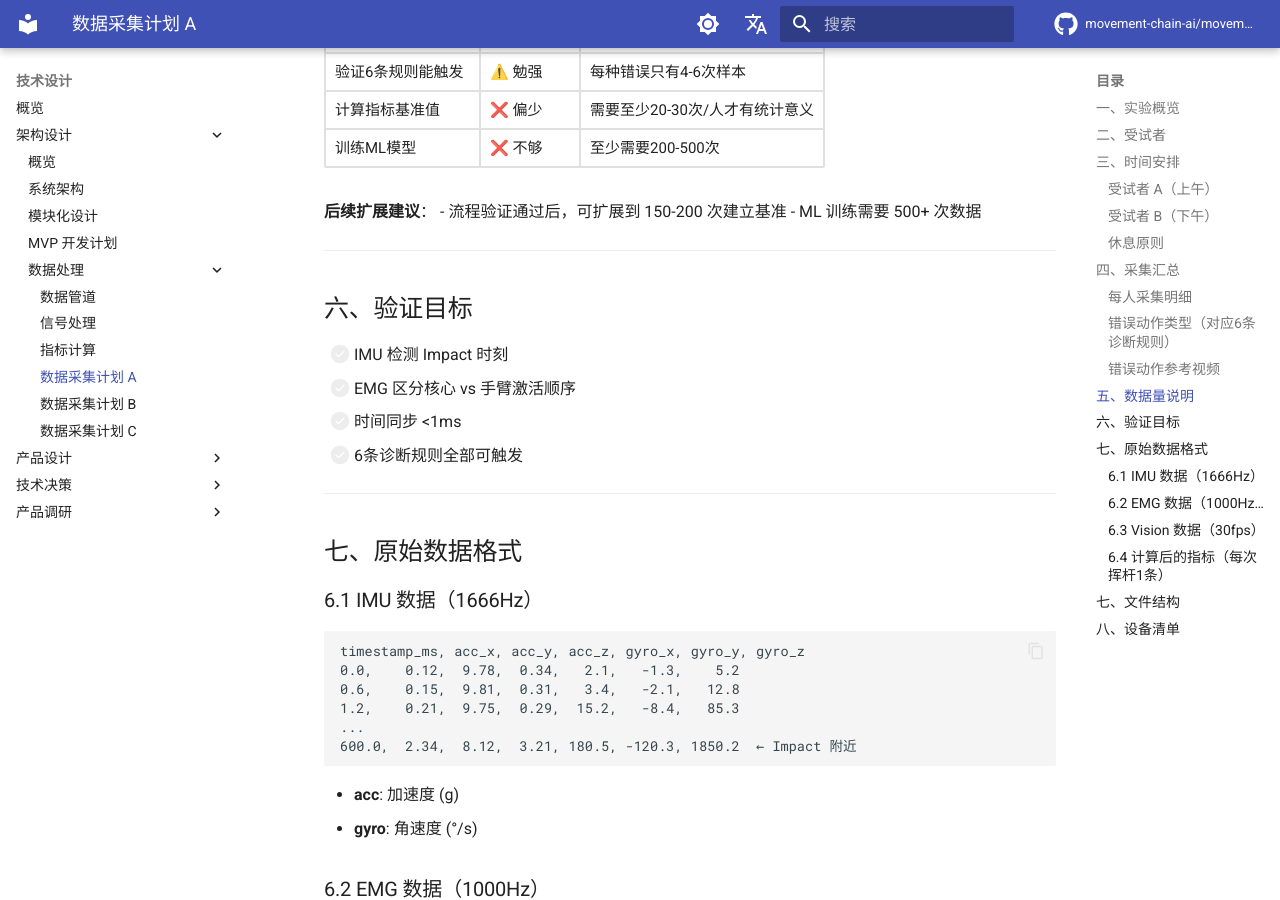
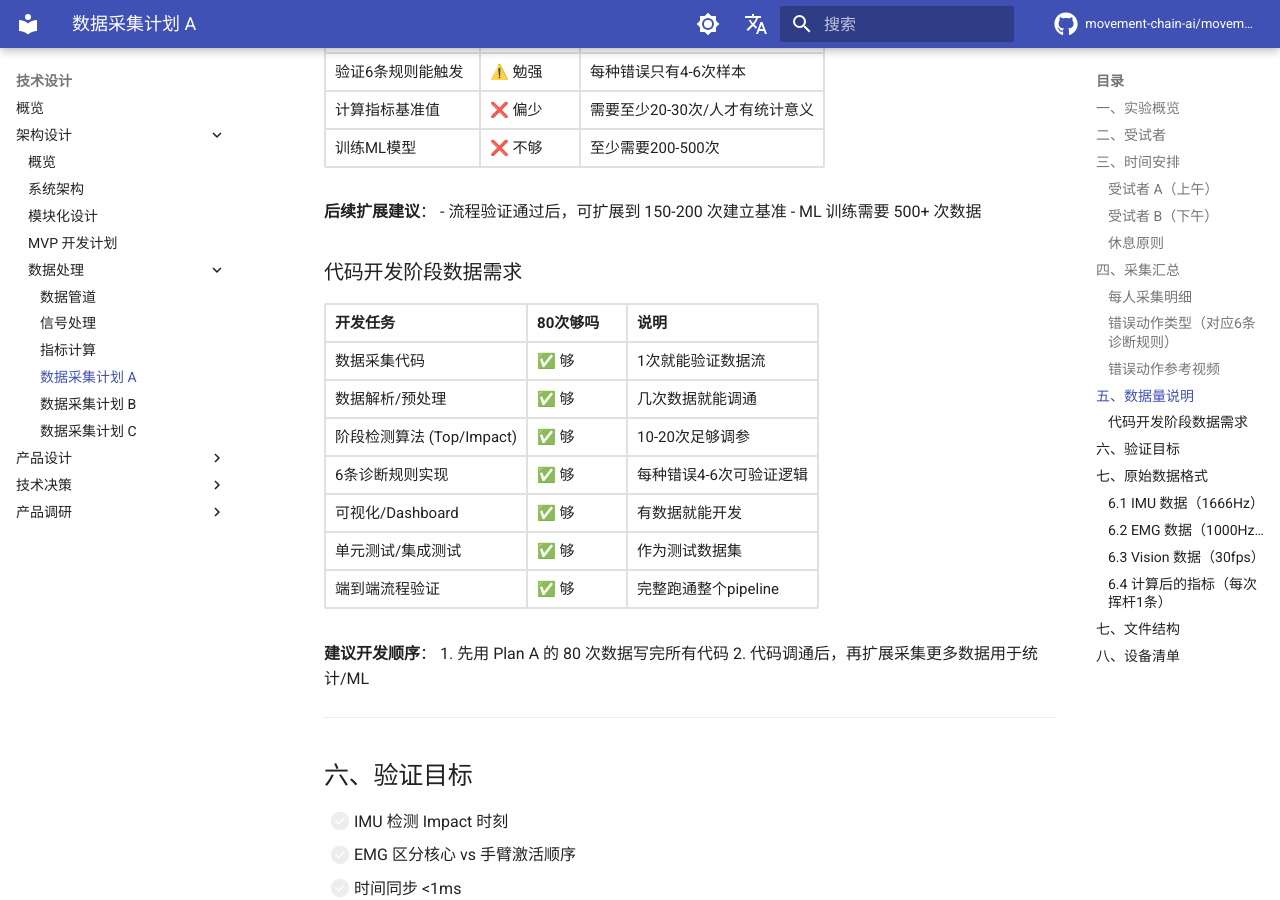
Before and after one commit to movement-chain-ai/movement-chain-docs, an MkDocs documentation site: the page built from docs/zh/design/architecture/data-processing/data-collection-plan-a.md, in a window 1280 px wide and 900 px high, scrolled down 4584 px. Built offline with MkDocs 1.6.1 and Material for MkDocs 9.7.7, drawn with Linux system fonts in a browser that asks for light colours; comment, search, counter and statistics services are not loaded; the version menu is left out.

Commit message:
docs: 添加代码开发阶段数据需求说明
- 说明80次数据对各开发任务的适用性
- 添加建议开发顺序

🤖 Generated with [Claude Code](https://claude.com/claude-code)

Co-Authored-By: Claude Opus 4.5 <noreply@anthropic.com>

```diff
--- a/docs/zh/design/architecture/data-processing/data-collection-plan-a.md
+++ b/docs/zh/design/architecture/data-processing/data-collection-plan-a.md
@@ -143,6 +143,22 @@
 - 流程验证通过后，可扩展到 150-200 次建立基准
 - ML 训练需要 500+ 次数据
 
+### 代码开发阶段数据需求
+
+| 开发任务 | 80次够吗 | 说明 |
+|---------|---------|------|
+| 数据采集代码 | ✅ 够 | 1次就能验证数据流 |
+| 数据解析/预处理 | ✅ 够 | 几次数据就能调通 |
+| 阶段检测算法 (Top/Impact) | ✅ 够 | 10-20次足够调参 |
+| 6条诊断规则实现 | ✅ 够 | 每种错误4-6次可验证逻辑 |
+| 可视化/Dashboard | ✅ 够 | 有数据就能开发 |
+| 单元测试/集成测试 | ✅ 够 | 作为测试数据集 |
+| 端到端流程验证 | ✅ 够 | 完整跑通整个pipeline |
+
+**建议开发顺序**：
+1. 先用 Plan A 的 80 次数据写完所有代码
+2. 代码调通后，再扩展采集更多数据用于统计/ML
+
 ---
 
 ## 六、验证目标
```
